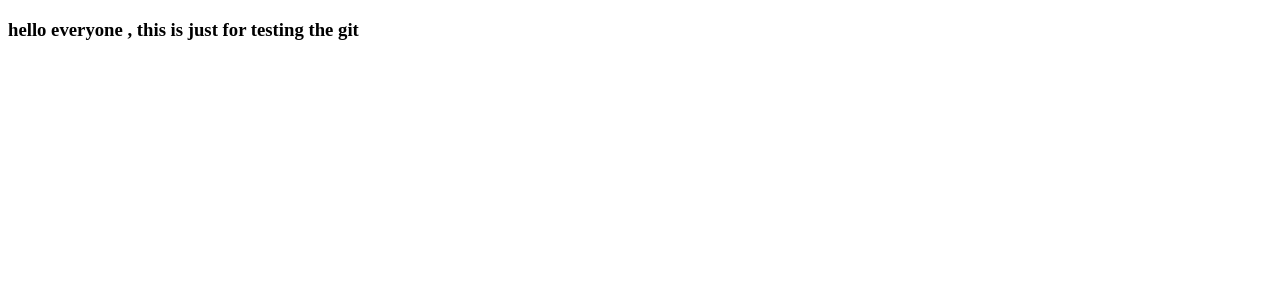
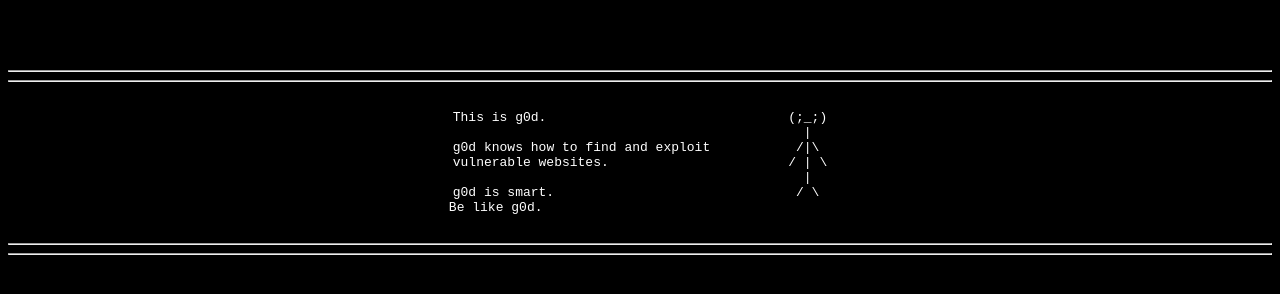
Before and after one commit to KIRAN-KUMAR-K3/banner, a plain HTML site: page index.html in a window 1280 px wide. Drawn offline with Linux system fonts and the light colour scheme.

Commit message:
Update index.html

```diff
--- a/index.html
+++ b/index.html
@@ -1,11 +1,22 @@
-<!DOCTYPE html>
 <html>
-    <head>
-        <title>
-            git tester
-        </title>
-    </head>
-    <body>
-        <h3>hello everyone , this is just for testing the git </h3>
-    </body>
+<head>
+	<title>pwned</title>
+</head>
+<body bgcolor="black" text="white">
+	<div>
+		<BR><BR><BR>
+	</div>
+	<HR><HR>
+	<pre><center>
+This is g0d.			           (;_;)
+			                     |
+g0d knows how to find and exploit           /|\
+vulnerable websites.			   / | \
+			                     |
+ g0d is smart.	                             / \
+ Be like g0d.
+		</center></pre>
+		<HR>
+		<HR>
+</body>
 </html>
```
